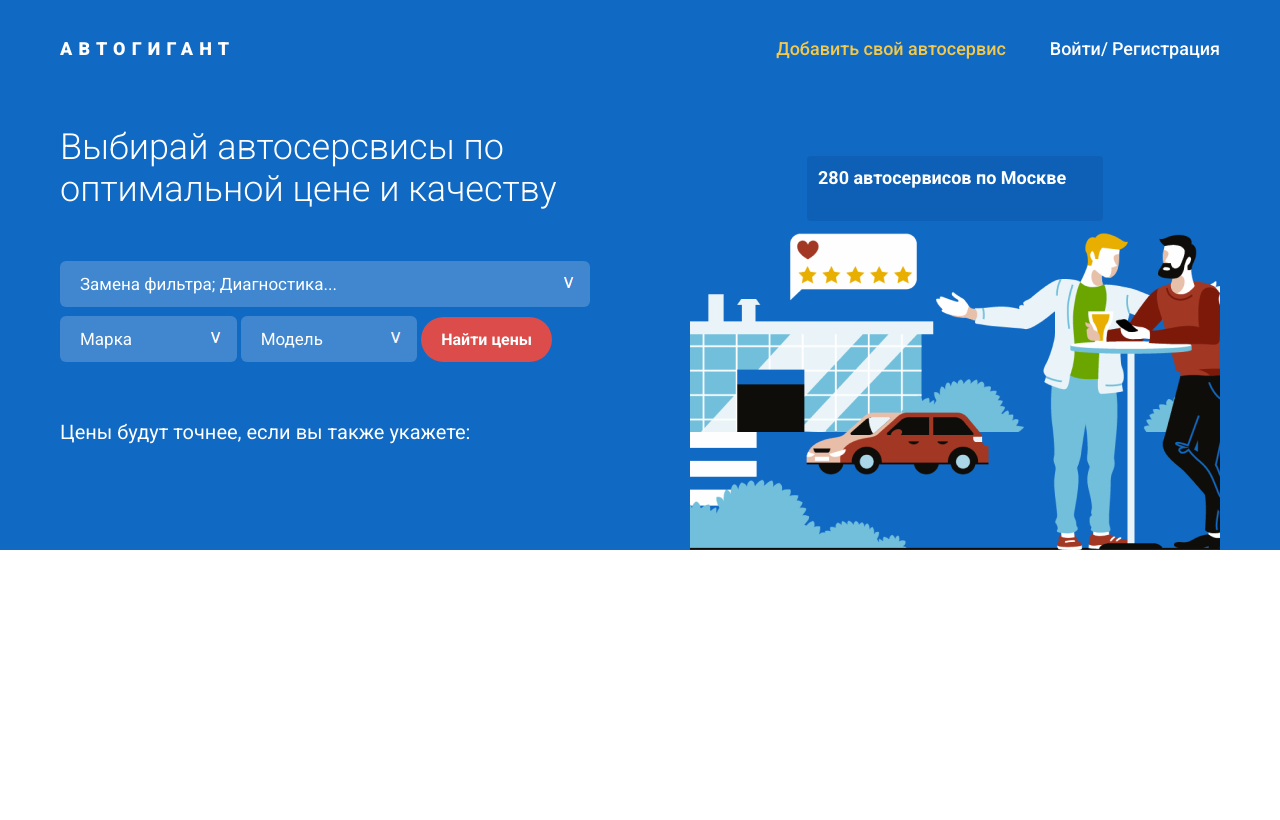
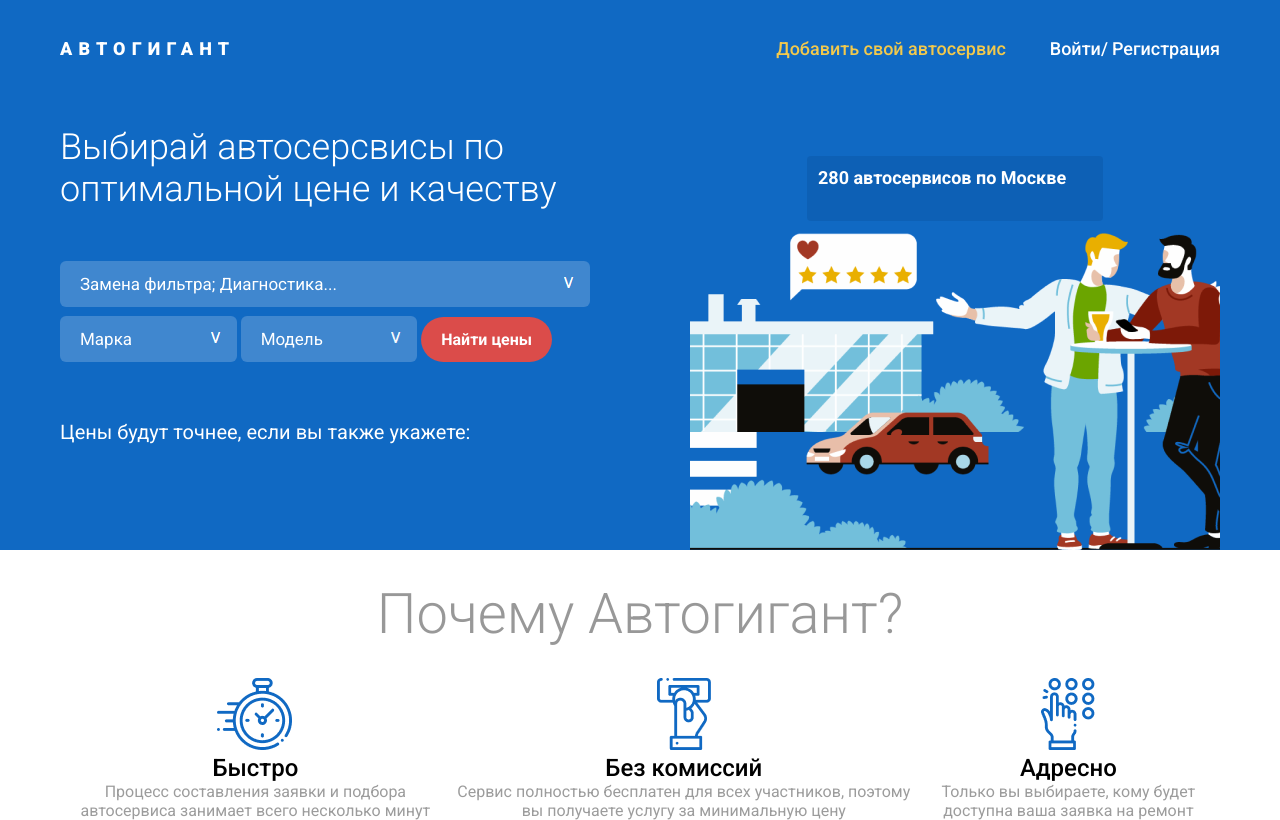
Before and after one commit to SergeyShashin/autogigant, a website: page index.html in a window 1280 px wide. Drawn offline with Linux system fonts and the light colour scheme.

Commit message:
block why-autogigant done

```diff
--- a/index.html
+++ b/index.html
@@ -46,6 +46,27 @@
                 </div>
             </div>
         </div>
+
+        <div class="why-autogigant">
+            <h1 class="align-center">Почему Автогигант?</h1>
+            <div class="wrap-advantages align-center">
+                <div class="quickly">
+                    <img src="/img/quickly.png" alt="Быстро">
+                    <h2>Быстро</h2>
+                    <p>Процесс составления заявки и подбора автосервиса занимает всего несколько минут</p>
+                </div>
+                <div class="nocommission">
+                    <img src="/img/nocommission.png" alt="Быстро">
+                    <h2>Без комиссий</h2>
+                    <p>Сервис полностью бесплатен для всех участников, поэтому вы получаете услугу за минимальную цену</p>
+                </div>
+                <div class="targeted">
+                    <img src="/img/targeted.png" alt="Быстро">
+                    <h2>Адресно</h2>
+                    <p>Только вы выбираете, кому будет доступна ваша заявка на ремонт</p>
+                </div>
+            </div>
+        </div>
     </div>
 
 </body>
--- a/scss/index.scss
+++ b/scss/index.scss
@@ -10,12 +10,15 @@ a {
     text-decoration: none;
 }
 
-.wrap-site {
-    background: #1069c3;
+.align-center {
+    text-align: center;
 }
+
+.wrap-site {}
 
 .header {
     padding: 38px 60px 0 60px;
+    background: #1069c3;
 }
 
 .wrap-logo-add-car-service-signin-registration {
@@ -150,6 +153,40 @@ a {
     height: 43px;
 }
 
+.why-autogigant {
+    padding: 0 60px 0 60px;
+}
+
+
+.why-autogigant h1 {
+    margin: 31px 39px;
+    font-weight: 300;
+    font-size: 56px;
+    line-height: 66px;
+    color: #333333;
+    opacity: 0.5;
+}
+
+.wrap-advantages {
+    display: flex;
+    justify-content: center;
+}
+
+.wrap-advantages h2 {
+    font-weight: 500;
+    font-size: 24px;
+    line-height: 28px;
+    color: #000000;
+}
+
+.wrap-advantages p {
+    font-weight: normal;
+    font-size: 16px;
+    line-height: 19px;
+    text-align: center;
+    color: #9C9C9C;
+}
+
 @media screen and (max-width: 600px) {
 
     .wrap-logo-add-car-service-signin-registration,
```
Also changed, not shown: img/nocommission.png (added), img/quickly.png (added), img/targeted.png (added), index.css.
